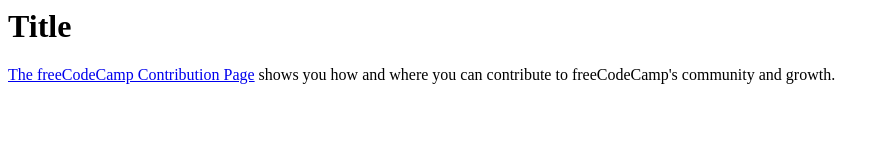
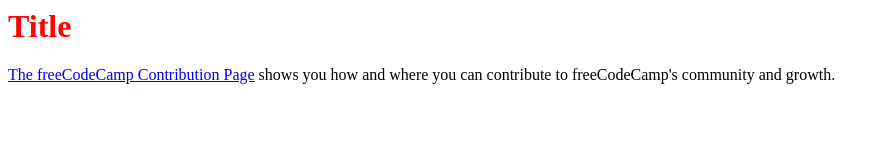
Before and after one commit to emma-naghdalyan/MyProject, a plain HTML site: page index.html in a window 1280 px wide. Shown: the whole page, without its empty margins (0-890 px from the left). Drawn offline with Linux system fonts and the light colour scheme.

Commit message:
Version 2 - Set title to red color

```diff
--- a/index.html
+++ b/index.html
@@ -3,7 +3,7 @@
     <title>My Project</title>
   </head>
   <body>
-    <h1>Title</h1>
+    <h1 style="color: red;">Title</h1>
     <p>
       <a href="https://www.freecodecamp.org/contribute/">The freeCodeCamp Contribution Page</a> shows you how and where you can contribute to freeCodeCamp's community and growth.
     </p>
```
